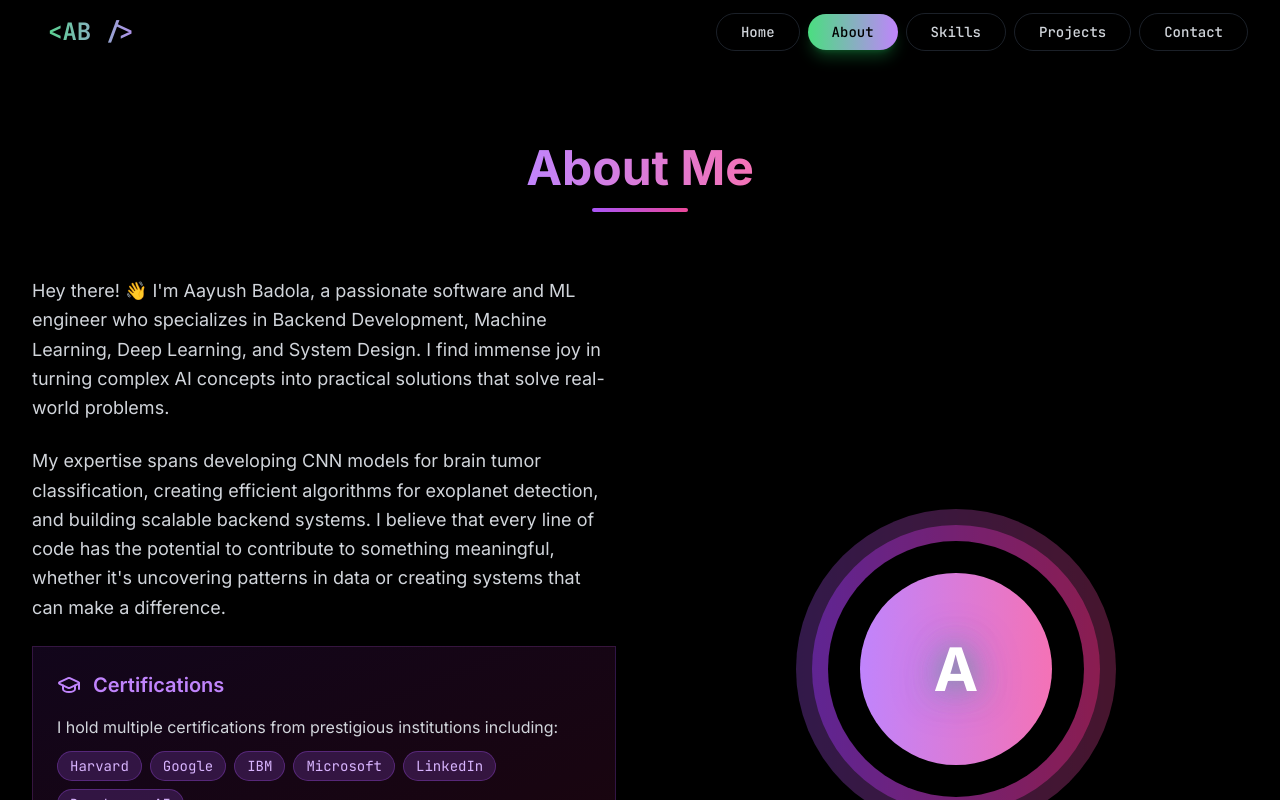
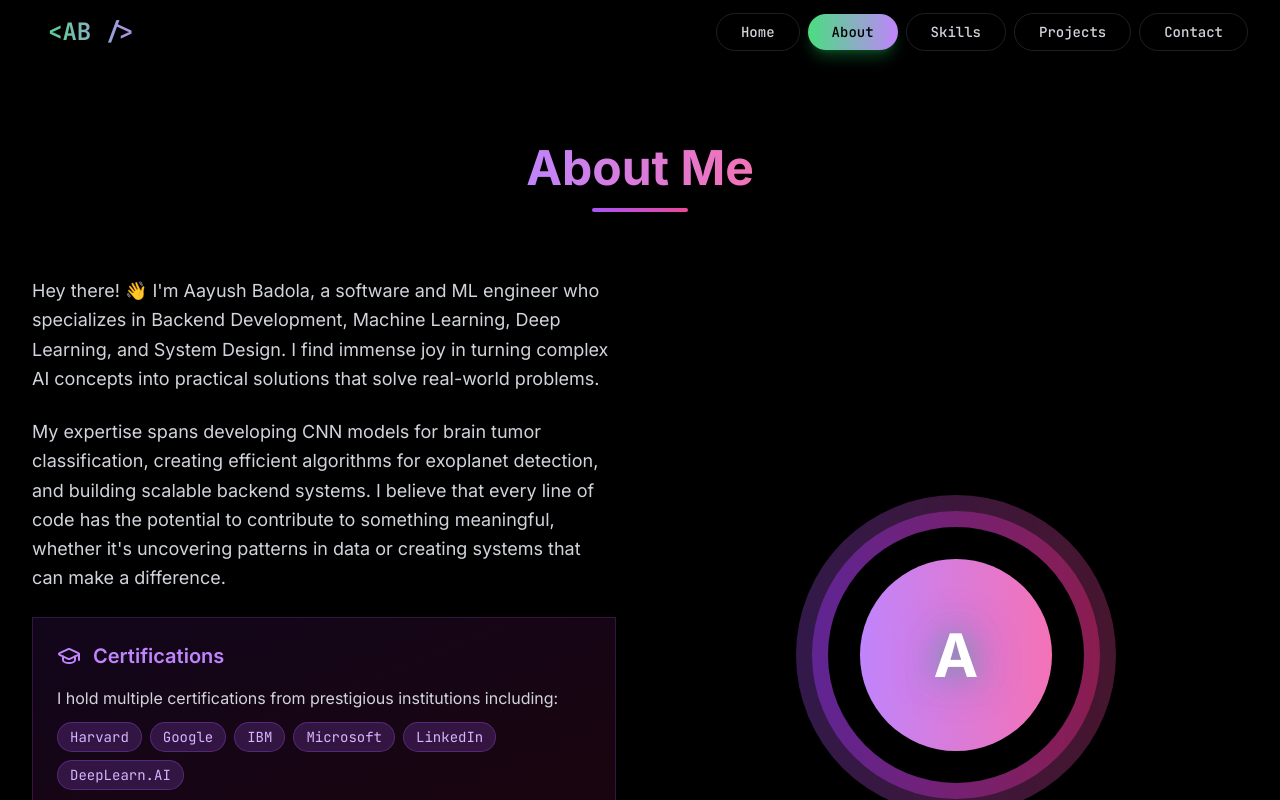
Before and after one commit to AayushBadola/Aayush-portfolio-main, a React (Vite) app: page /about in a window 1280 px wide. Shown: the top 800 px of the page. Built offline with nearby package versions, Linux system fonts and the light colour scheme.

Commit message:
Update About.tsx

```diff
--- a/src/pages/About.tsx
+++ b/src/pages/About.tsx
@@ -24,7 +24,7 @@ const About = () => {
         <div className="grid grid-cols-1 lg:grid-cols-2 gap-12 items-center">
           <div className="space-y-6 animate-fade-in-up delay-300">
             <p className="text-lg text-gray-300 leading-relaxed">
-              Hey there! 👋 I'm Aayush Badola, a passionate software and ML engineer who specializes in
+              Hey there! 👋 I'm Aayush Badola, a software and ML engineer who specializes in
               Backend Development, Machine Learning, Deep Learning, and System Design. I find immense joy
               in turning complex AI concepts into practical solutions that solve real-world problems.
             </p>
```
